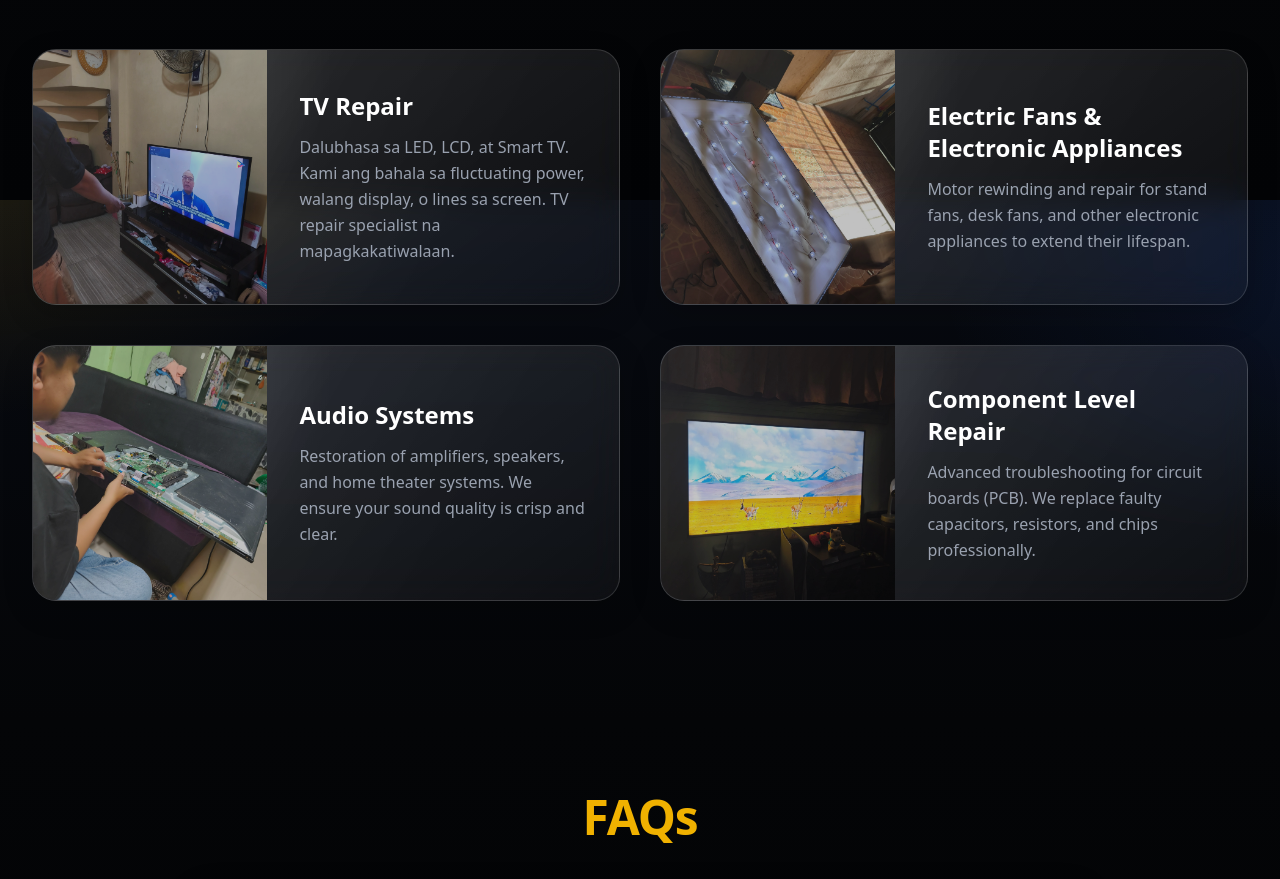
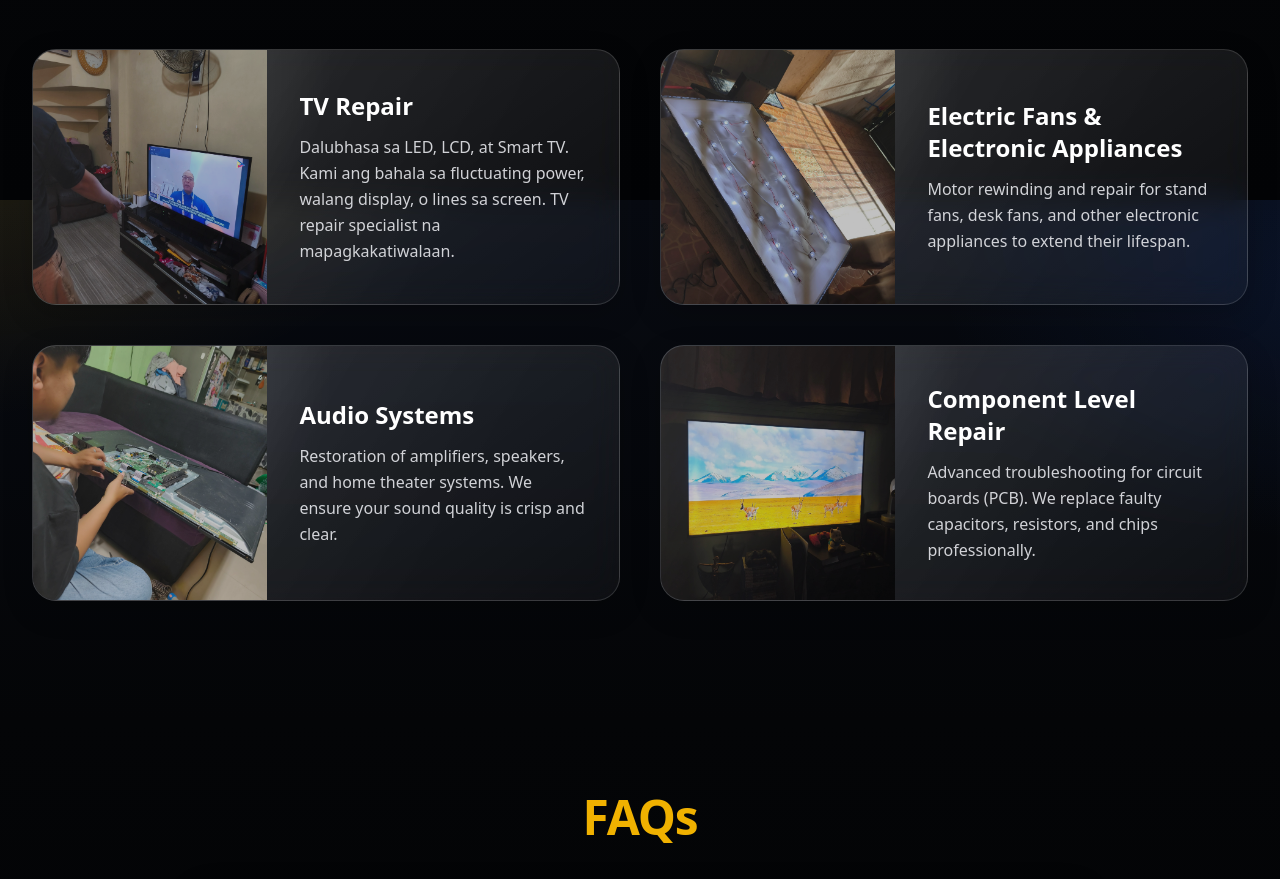
Before and after one commit to xyrusL/papasite, a Next.js app: page / in a window 1280 px wide. Shown: the part 1400-2279 px from the top of the page. Built offline with nearby package versions, Linux system fonts and the light colour scheme.

Commit message:
feat(services): polish service card glass appearance

```diff
--- a/app/components/Services.tsx
+++ b/app/components/Services.tsx
@@ -78,7 +78,7 @@ export default function Services() {
                     {services.map((service, index) => (
                         <motion.div
                             key={index}
-                            className="glass-surface glass-surface-soft rounded-2xl sm:rounded-3xl overflow-hidden hover:border-yellow-500/30 transition-all duration-500 group flex flex-col md:flex-row h-auto md:h-64"
+                            className="service-card glass-surface glass-surface-soft rounded-2xl sm:rounded-3xl overflow-hidden hover:border-yellow-400/45 hover:shadow-[0_24px_56px_rgba(0,0,0,0.5)] transition-all duration-500 group flex flex-col md:flex-row h-auto md:h-64"
                             variants={item}
                         >
                             <div className="relative w-full md:w-2/5 h-40 sm:h-48 md:h-full overflow-hidden">
@@ -92,8 +92,8 @@ export default function Services() {
                             </div>
 
                             <div className="p-5 sm:p-8 md:w-3/5 flex flex-col justify-center">
-                                <h3 className="text-xl sm:text-2xl font-bold text-white mb-2 sm:mb-3 font-display group-hover:text-yellow-400 transition">{service.title}</h3>
-                                <p className="text-gray-400 leading-relaxed text-sm sm:text-base">
+                                <h3 className="text-xl sm:text-2xl font-bold text-white mb-2 sm:mb-3 font-display group-hover:text-yellow-300 transition">{service.title}</h3>
+                                <p className="text-gray-200/90 leading-relaxed text-sm sm:text-base">
                                     {service.desc}
                                 </p>
                             </div>
```
